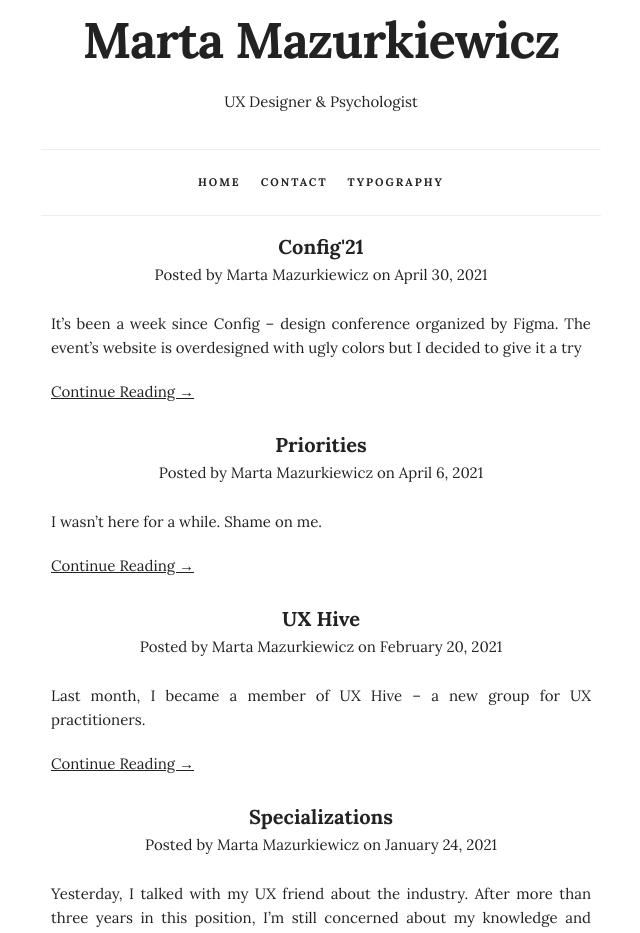
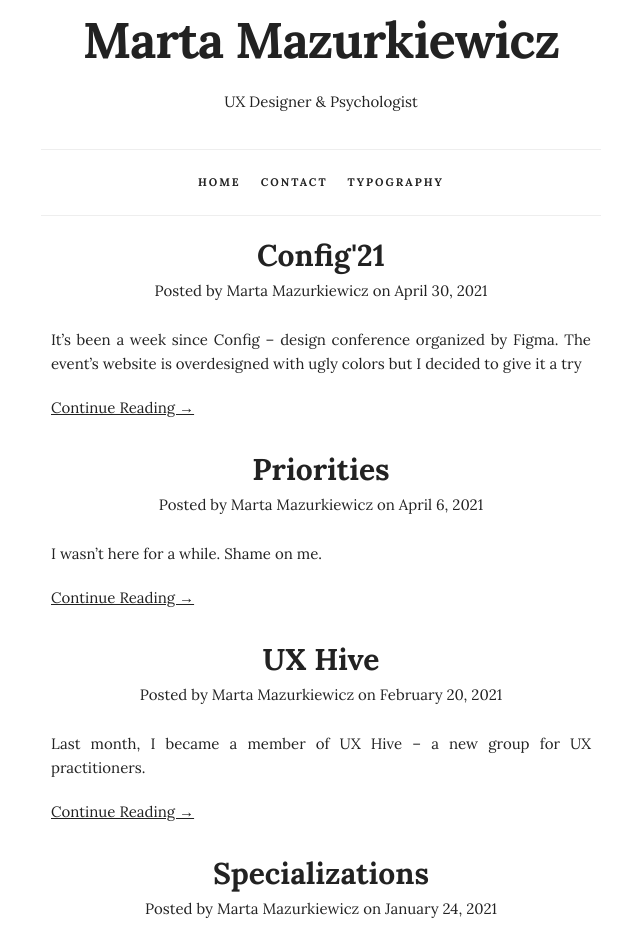
Before and after one commit to mazurki/mazurki.github.io, a Jekyll site: the page built from index.html, in a window 1280 px wide. Shown: the top 933 px of the page, without its empty margins (319-959 px from the left). Built offline with Jekyll 4.4.1, drawn with Linux system fonts in a browser that asks for light colours; the list of posts is cut into pages by our own code.

Commit message:
Change post title font size

```diff
--- a/assets/css/custom.css
+++ b/assets/css/custom.css
@@ -115,7 +115,7 @@ a:hover {
 /* Larger than phone */
 @media (min-width: 550px) {
 .post-title{
-    font-size: 2rem;
+    font-size: 3rem;
     font-weight: 700;
 }
 }
```
